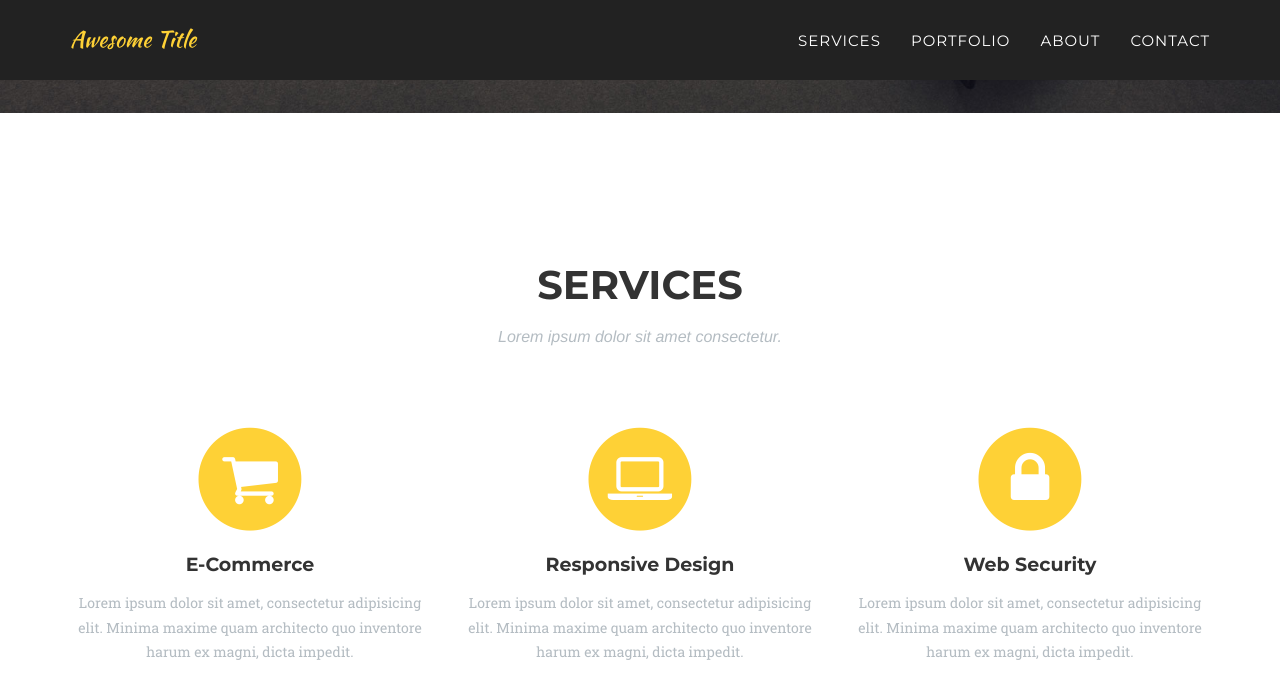
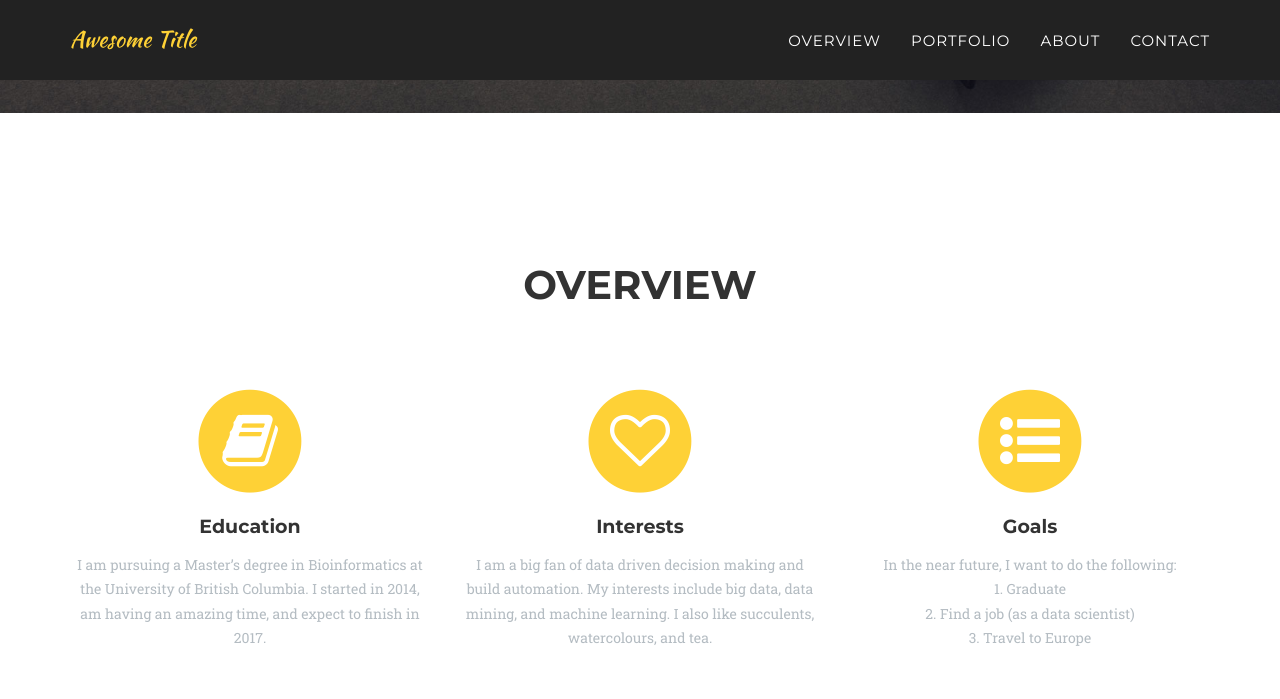
Before and after one commit to csiu/csiu.github.io, a Jekyll site: the page built from index.html, in a window 1280 px wide and 900 px high, scrolled down 645 px. Shown: the top 699 px of the window. Built offline with Jekyll 4.4.1, drawn with Linux system fonts in a browser that asks for light colours; some web fonts are replaced.

Commit message:
replace service with overview

```diff
--- a/_includes/header.html
+++ b/_includes/header.html
@@ -19,7 +19,7 @@
                         <a href="#page-top"></a>
                     </li>
                     <li>
-                        <a class="page-scroll" href="#services">Services</a>
+                        <a class="page-scroll" href="#overview">Overview</a>
                     </li>
                     <li>
                         <a class="page-scroll" href="#portfolio">Portfolio</a>
--- /dev/null
+++ b/_includes/overview.html
@@ -0,0 +1,37 @@
+<!-- Services Section -->
+    <section id="overview">
+        <div class="container">
+            <div class="row">
+                <div class="col-lg-12 text-center">
+                    <h2 class="section-heading">Overview</h2>
+                    <h3 class="section-subheading text-muted"></h3>
+                </div>
+            </div>
+            <div class="row text-center">
+                <div class="col-md-4">
+                    <span class="fa-stack fa-4x">
+                        <i class="fa fa-circle fa-stack-2x text-primary"></i>
+                        <i class="fa fa-book fa-stack-1x fa-inverse"></i>
+                    </span>
+                    <h4 class="service-heading">Education</h4>
+                    <p class="text-muted">I am pursuing a Master’s degree in Bioinformatics at the University of British Columbia. I started in 2014, am having an amazing time, and expect to finish in 2017.</p>
+                </div>
+                <div class="col-md-4">
+                    <span class="fa-stack fa-4x">
+                        <i class="fa fa-circle fa-stack-2x text-primary"></i>
+                        <i class="fa fa-heart-o fa-stack-1x fa-inverse"></i>
+                    </span>
+                    <h4 class="service-heading">Interests</h4>
+                    <p class="text-muted">I am a big fan of data driven decision making and build automation. My interests include big data, data mining, and machine learning. I also like succulents, watercolours, and tea.</p>
+                </div>
+                <div class="col-md-4">
+                    <span class="fa-stack fa-4x">
+                        <i class="fa fa-circle fa-stack-2x text-primary"></i>
+                        <i class="fa fa-list-ul fa-stack-1x fa-inverse"></i>
+                    </span>
+                    <h4 class="service-heading">Goals</h4>
+                    <p class="text-muted">In the near future, I want to do the following:<br>1. Graduate<br>2. Find a job (as a data scientist)<br>3. Travel to Europe</p>
+                </div>
+            </div>
+        </div>
+    </section>
--- a/_includes/services.html
+++ /dev/null
@@ -1,37 +0,0 @@
-<!-- Services Section -->
-    <section id="services">
-        <div class="container">
-            <div class="row">
-                <div class="col-lg-12 text-center">
-                    <h2 class="section-heading">Services</h2>
-                    <h3 class="section-subheading text-muted">Lorem ipsum dolor sit amet consectetur.</h3>
-                </div>
-            </div>
-            <div class="row text-center">
-                <div class="col-md-4">
-                    <span class="fa-stack fa-4x">
-                        <i class="fa fa-circle fa-stack-2x text-primary"></i>
-                        <i class="fa fa-shopping-cart fa-stack-1x fa-inverse"></i>
-                    </span>
-                    <h4 class="service-heading">E-Commerce</h4>
-                    <p class="text-muted">Lorem ipsum dolor sit amet, consectetur adipisicing elit. Minima maxime quam architecto quo inventore harum ex magni, dicta impedit.</p>
-                </div>
-                <div class="col-md-4">
-                    <span class="fa-stack fa-4x">
-                        <i class="fa fa-circle fa-stack-2x text-primary"></i>
-                        <i class="fa fa-laptop fa-stack-1x fa-inverse"></i>
-                    </span>
-                    <h4 class="service-heading">Responsive Design</h4>
-                    <p class="text-muted">Lorem ipsum dolor sit amet, consectetur adipisicing elit. Minima maxime quam architecto quo inventore harum ex magni, dicta impedit.</p>
-                </div>
-                <div class="col-md-4">
-                    <span class="fa-stack fa-4x">
-                        <i class="fa fa-circle fa-stack-2x text-primary"></i>
-                        <i class="fa fa-lock fa-stack-1x fa-inverse"></i>
-                    </span>
-                    <h4 class="service-heading">Web Security</h4>
-                    <p class="text-muted">Lorem ipsum dolor sit amet, consectetur adipisicing elit. Minima maxime quam architecto quo inventore harum ex magni, dicta impedit.</p>
-                </div>
-            </div>
-        </div>
-    </section>
--- a/_layouts/default.html
+++ b/_layouts/default.html
@@ -7,7 +7,7 @@
     <body id="page-top" class="index">
 
     {% include header.html %}
-    {% include services.html %}
+    {% include overview.html %}
     {% include portfolio_grid.html %}
     {% include about.html %}
     {% include contact.html %}
```
